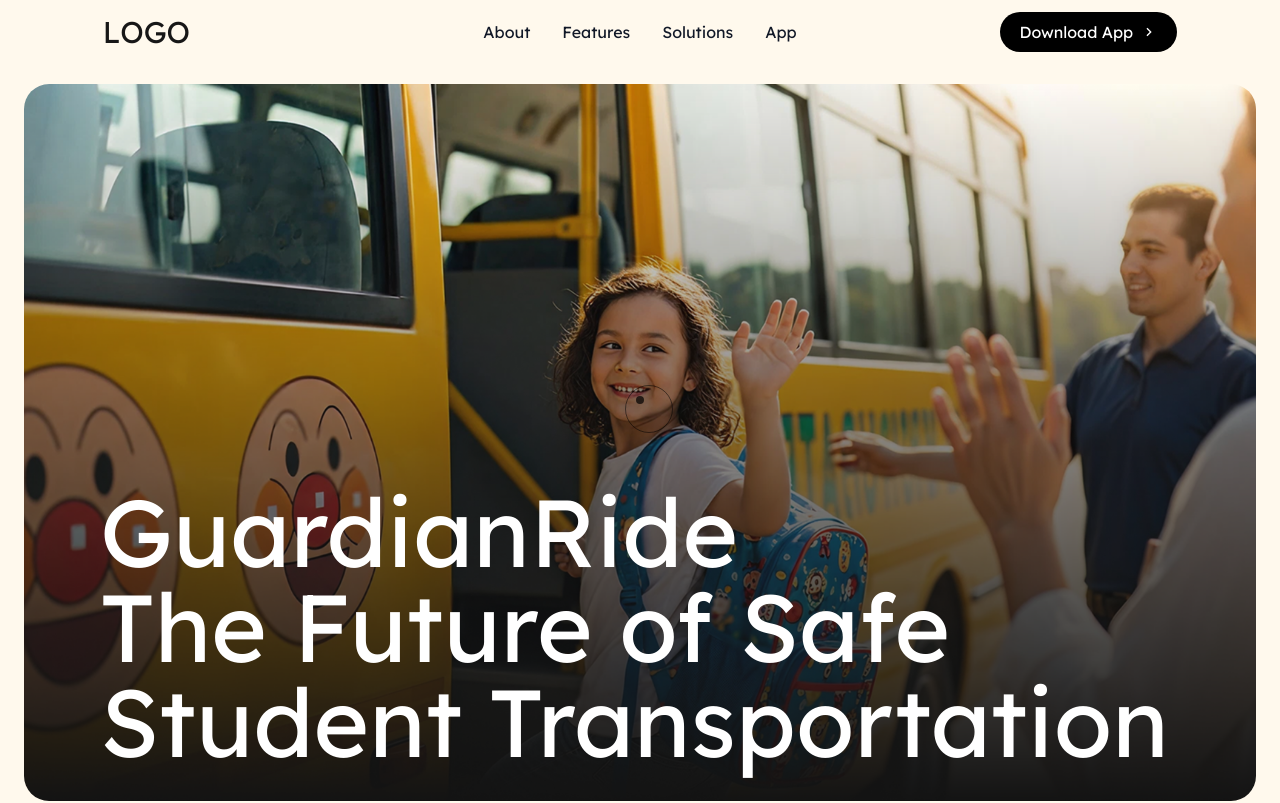
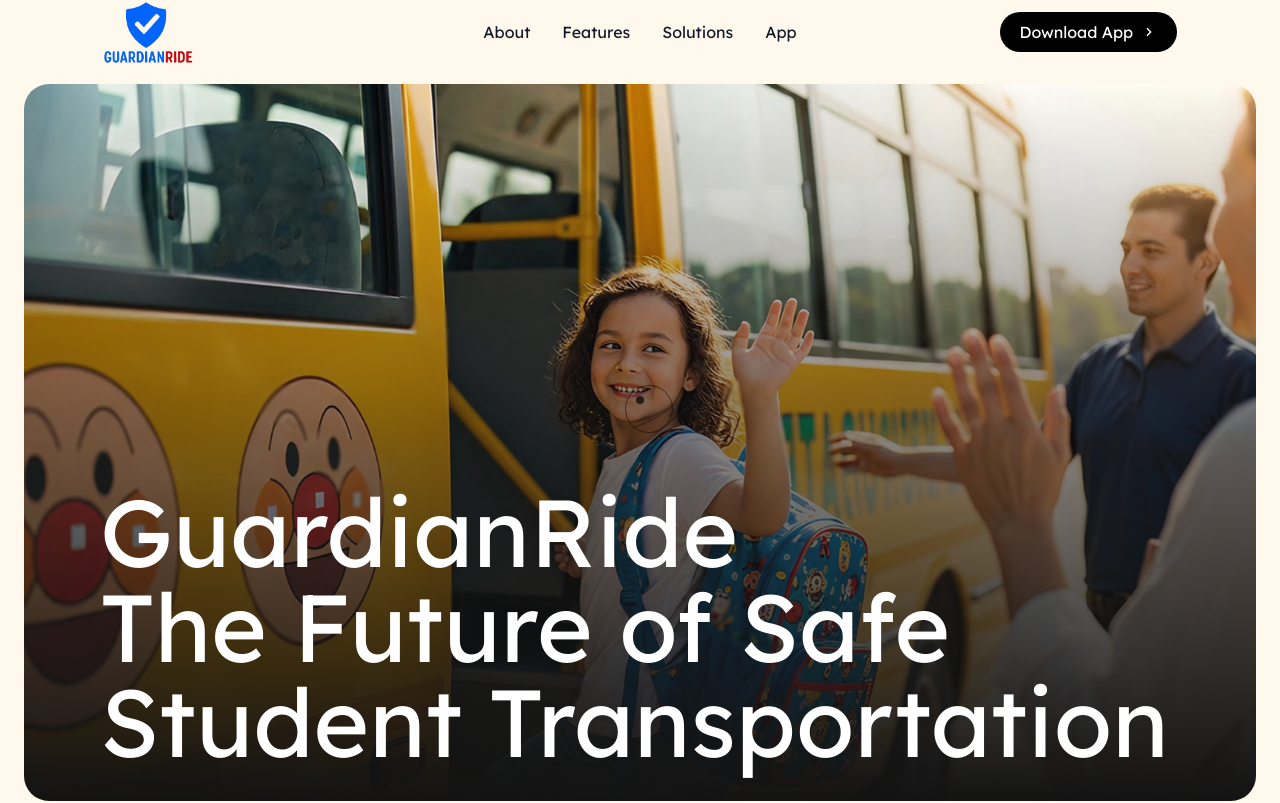
Before and after one commit to haris386/Guardian-Ride-Website, a Next.js app: page / in a window 1280 px wide. Shown: the top 803 px of the page. Built offline with nearby package versions, Linux system fonts and the light colour scheme.

Commit message:
Changes 6

```diff
--- a/src/components/Footer.jsx
+++ b/src/components/Footer.jsx
@@ -22,7 +22,7 @@
           <div
             className="absolute h-[1px] bg-white opacity-40"
             style={{
-              top: "17%",
+              top: "23%",
               left: "-73px",
               right: "-73px",
             }}
@@ -32,9 +32,12 @@
           <div className="flex flex-col justify-between space-y-10">
             {/* Row 1: Logo */}
             <div>
-              <h3 className="font-lexend text-2xl sm:text-3xl font-[500]">
-                LOGO
-              </h3>
+              <img
+                src="/logos/gr-logo.png"
+                alt="Guardian Ride Logo"
+                className="sm:h-12 w-auto object-contain"
+                style={{height:"65px"}}
+              />
             </div>
 
             {/* Row 2: Tagline */}
@@ -55,7 +58,7 @@
             </div>
 
             {/* Row 2: Social Links */}
-            <div className="flex flex-col items-start space-y-8 font-outfit font-lexend text-2xl sm:text-3xl font-[500]" >
+            <div className="flex flex-col items-start space-y-8 font-outfit font-lexend text-2xl sm:text-3xl font-[500]">
               <a href="#" className="hover:text-white transition">
                 Facebook
               </a>
@@ -83,9 +86,12 @@
           <div className="flex flex-col justify-between space-y-6">
             {/* Row 1: Logo */}
             <div>
-              <h3 className="font-lexend text-2xl sm:text-3xl font-[500]">
-                LOGO
-              </h3>
+              <img
+                src="/logos/gr-logo.png"
+                alt="Guardian Ride Logo"
+                className="sm:h-12 w-auto object-contain"
+                style={{height:"65px"}}
+              />
             </div>
 
             {/* Row 2: Tagline */}
--- a/src/components/Loader.jsx
+++ b/src/components/Loader.jsx
@@ -9,7 +9,7 @@
   useEffect(() => {
     const mm = gsap.matchMedia();
 
-    // Progress simulation
+    // Simulate progress
     gsap.to({}, {
       duration: 3,
       onUpdate: function () {
@@ -18,7 +18,7 @@
       },
     });
 
-    // Timeline for the animation
+    // Main animation timeline
     const tl = gsap.timeline({
       delay: 2.5,
       onComplete: () => {
@@ -31,26 +31,25 @@
       },
     });
 
-    // Different animations for mobile and desktop
+    // Responsive animations
     mm.add(
       {
-        // Mobile
         isMobile: "(max-width: 768px)",
-        // Desktop
         isDesktop: "(min-width: 769px)",
       },
       (context) => {
         const { isMobile } = context.conditions;
 
+        // Move + shrink the logo
         tl.to(logoRef.current, {
           duration: 1.4,
           x: isMobile ? -136.002 : -636.002,
           y: isMobile ? -612.794 : -312.794,
-          fontSize: "30px",
-          fontWeight: 500,
+          scale: 0.5, // instead of changing fontSize, we scale the image
           ease: "power3.inOut",
         });
 
+        // Fade out logo
         tl.to(logoRef.current, {
           duration: 0.6,
           opacity: 0,
@@ -59,18 +58,18 @@
       }
     );
 
-    return () => mm.revert(); // Cleanup on unmount
+    return () => mm.revert(); // cleanup
   }, [onComplete]);
 
   return (
     <div className="loader-wrapper fixed inset-0 bg-black/60 backdrop-blur-md z-[9999] flex items-center justify-center">
-      {/* Center logo */}
-      <h1
+      {/* Center logo image */}
+      <img
         ref={logoRef}
-        className="text-white text-[60px] sm:text-[70px] font-bold tracking-wide"
-      >
-        LOGO
-      </h1>
+        src="/logos/gr-logo.png"
+        alt="Guardian Ride Logo"
+        className="w-[160px] sm:w-[200px] object-contain"
+      />
 
       {/* Progress bar */}
       <div className="absolute bottom-0 left-0 w-full h-[3px] bg-white/20 overflow-hidden">
--- a/src/components/Navbar.jsx
+++ b/src/components/Navbar.jsx
@@ -2,7 +2,6 @@
 import { useState } from "react";
 import { FiMenu, FiX } from "react-icons/fi";
 import { RiArrowRightSLine } from "react-icons/ri";
-import Image from "next/image";
 
 export default function Navbar() {
   const [isOpen, setIsOpen] = useState(false);
@@ -13,7 +12,14 @@
     <nav className="w-full top-0 left-0">
       <div className="w-[95%] mx-auto flex justify-between items-center h-16 px-6 lg:px-12">
         {/* Logo */}
-        <h3 id="navbar-logo" className="font-lexend text-2xl sm:text-3xl font-[500]">LOGO</h3>
+        <div id="navbar-logo" className="flex items-center">
+          <img
+            src="/logos/gr-logo.png"
+            alt="Guardian Ride Logo"
+            className="w-auto object-contain"
+            style={{height:"65px"}}
+          />
+        </div>
 
         {/* Desktop Menu */}
         <ul className="hidden md:flex space-x-8 absolute left-1/2 transform -translate-x-1/2">
@@ -30,7 +36,7 @@
         {/* Download Button (Desktop) */}
         <div className="hidden md:flex">
           <button className="px-5 py-2 bg-black text-white rounded-full flex items-center gap-2 hover:bg-gray-800 transition">
-            Download App <RiArrowRightSLine  size={16} /> {/* <- replaced */}
+            Download App <RiArrowRightSLine size={16} />
           </button>
         </div>
 
@@ -38,12 +44,10 @@
         <div className="md:hidden flex items-center gap-3">
           {/* Black Circle Key Icon */}
           <button className="w-10 h-10 rounded-full bg-black flex items-center justify-center">
-            <Image
+            <img
               src="/icons/key.png"
               alt="Key Icon"
-              width={20}
-              height={20}
-              className="object-contain"
+              className="w-5 h-5 object-contain"
             />
           </button>
 
@@ -76,7 +80,7 @@
 
           <div className="mt-6 flex justify-center">
             <button className="px-6 py-2 bg-white text-black rounded-full flex items-center gap-2 hover:bg-gray-200 transition">
-              Download App <RiArrowRightSLine  size={28} className="flex-none" />
+              Download App <RiArrowRightSLine size={28} className="flex-none" />
             </button>
           </div>
         </div>
```
Also changed, not shown: public/logos/gr-logo.png (added).
